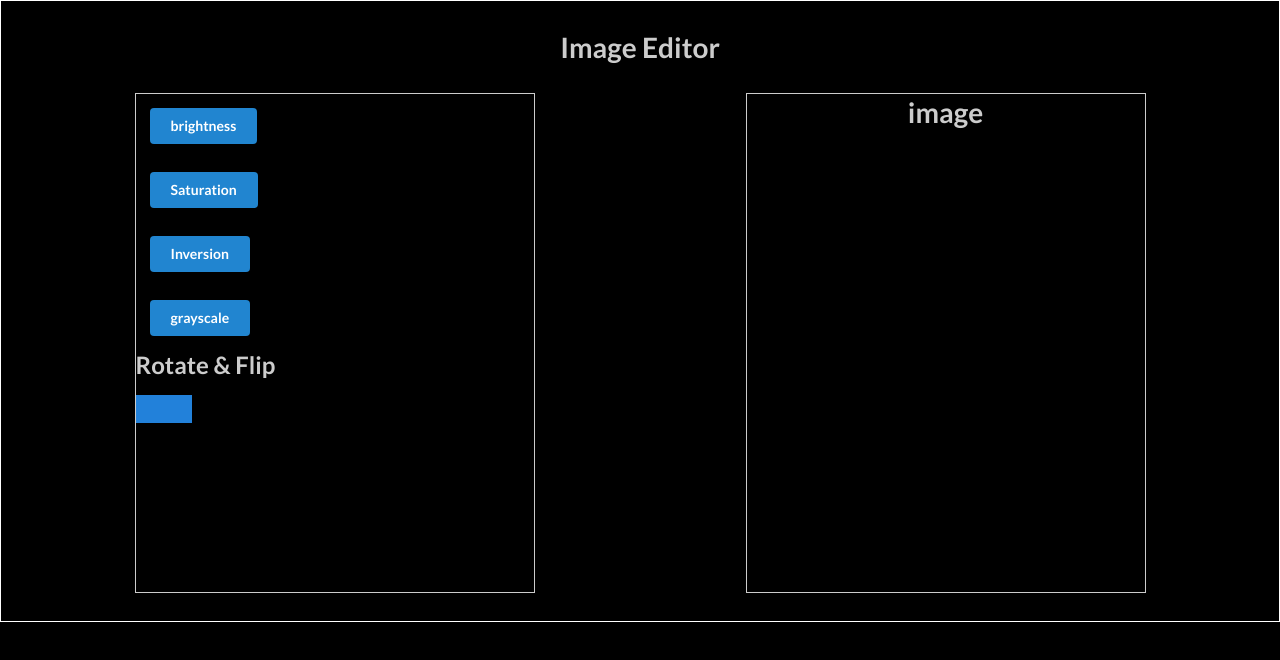
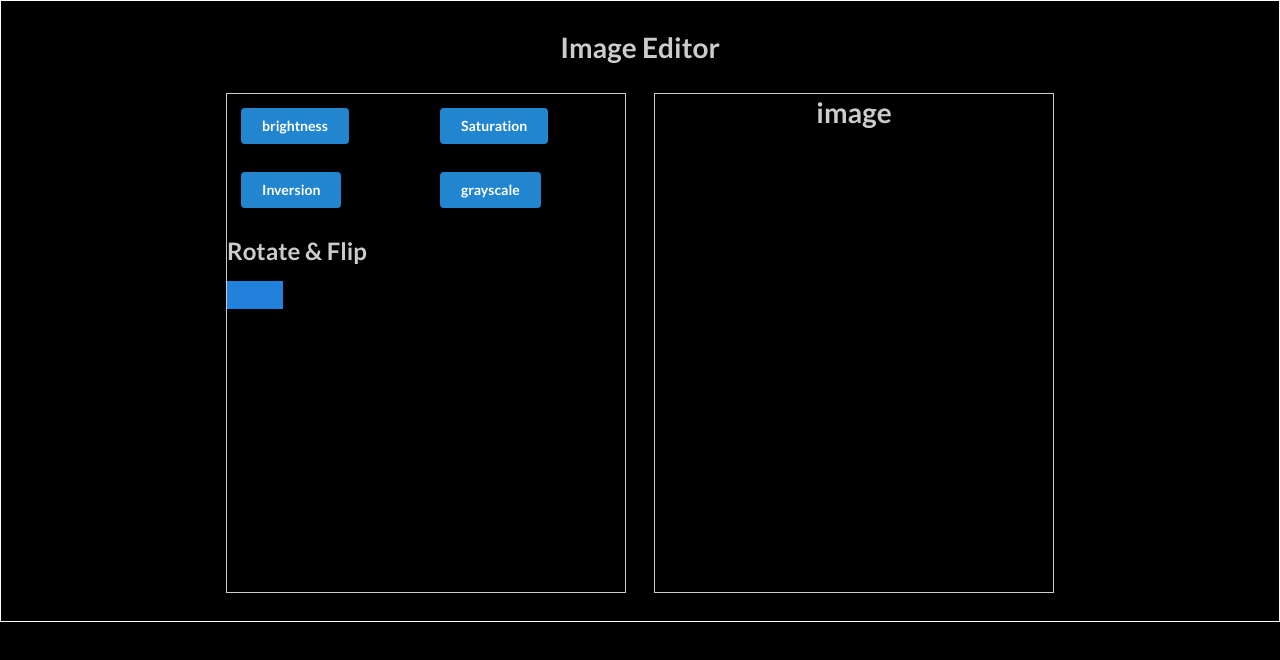
Before and after one commit to domchu/React-Image-Editor, a React (Create React App) app: page / in a window 1280 px wide. Shown: the top 660 px of the page. Built offline with nearby package versions, Linux system fonts and the light colour scheme.

Commit message:
chore:Styles added

```diff
--- a/src/App.css
+++ b/src/App.css
@@ -13,7 +13,7 @@ body {
 }
 .container {
   display: flex;
-  justify-content: space-around;
+  justify-content: center;
   margin-top: 2rem;
   width: 100%;
 }
@@ -21,11 +21,20 @@ body {
   width: 400px;
   height: 500px;
   border: 1px solid #ccc;
+  margin-left: 1rem;
 }
 .button__container {
   width: 400px;
   height: 500px;
   border: 1px solid #ccc;
+  margin-right: 1rem;
+}
+.rotate__container {
+  margin-top: 1rem;
+}
+.btn {
+  display: grid;
+  grid-template-columns: 1fr 1fr;
 }
 
 #space {
--- a/src/Button.jsx
+++ b/src/Button.jsx
@@ -5,7 +5,7 @@ import RotateFlip from "./RotateFlip";
 const Button = () => {
   return (
     <div>
-      <div className="buttons__container">
+      <div className="btn">
         <ButtonDetail name="brightness" />
         <ButtonDetail name="Saturation" />
         <ButtonDetail name="Inversion" />
--- a/src/RotateFlip.jsx
+++ b/src/RotateFlip.jsx
@@ -4,7 +4,7 @@ import { BsArrowClockwise } from "react-icons/bs";
 
 const RotateFlip = () => {
   return (
-    <div className="">
+    <div className="rotate__container">
       <h2>Rotate & Flip</h2>
       <div className="rotate__icons">
         <BsArrowClockwise className="icons" />
```
